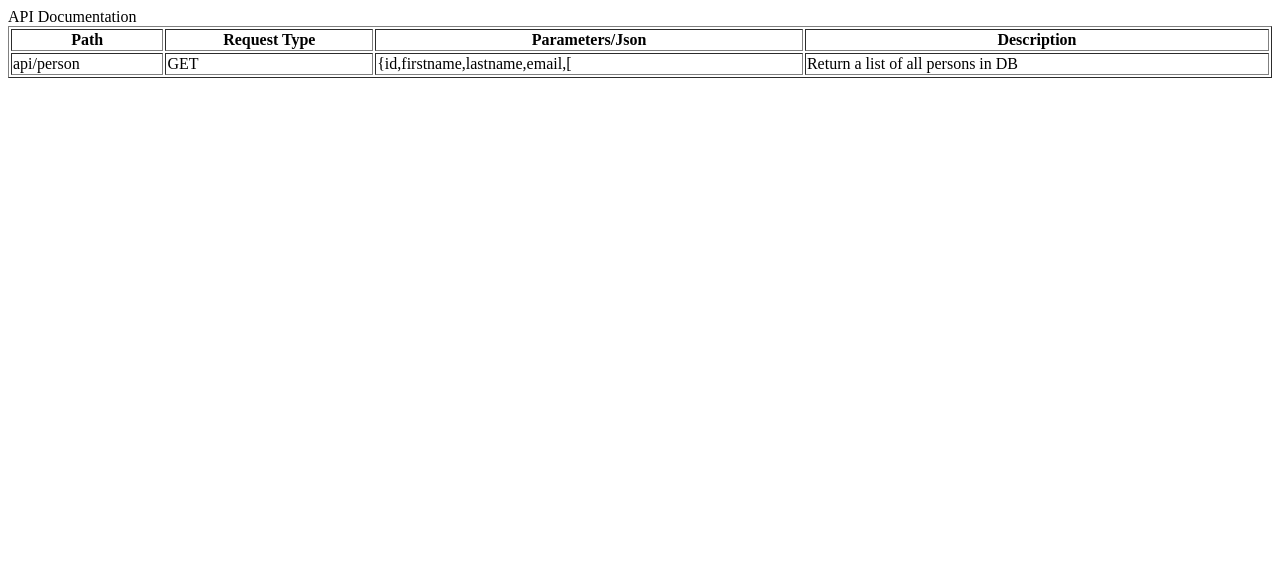
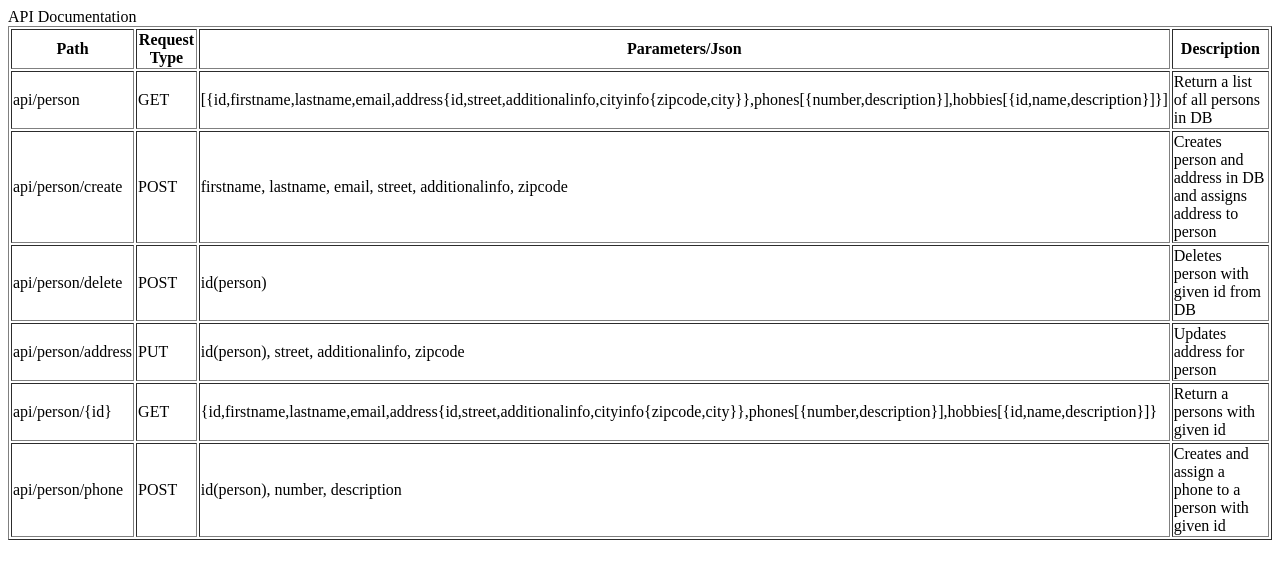
Before and after one commit to masterdagon/CA2, a plain HTML site: page web/apidocumentation.html in a window 1280 px wide. Drawn offline with Linux system fonts and the light colour scheme.

Commit message:
api documentation

```diff
--- a/web/apidocumentation.html
+++ b/web/apidocumentation.html
@@ -23,8 +23,38 @@ and open the template in the editor.
             <tr>
                 <td>api/person</td>
                 <td>GET</td>
-                <td>{id,firstname,lastname,email,[</td>
+                <td>[{id,firstname,lastname,email,address{id,street,additionalinfo,cityinfo{zipcode,city}},phones[{number,description}],hobbies[{id,name,description}]}]</td>
                 <td>Return a list of all persons in DB</td>
+            </tr>
+            <tr>
+                <td>api/person/create</td>
+                <td>POST</td>
+                <td>firstname, lastname, email, street, additionalinfo, zipcode</td>
+                <td>Creates person and address in DB and assigns address to person</td>
+            </tr>
+            <tr>
+                <td>api/person/delete</td>
+                <td>POST</td>
+                <td>id(person)</td>
+                <td>Deletes person with given id from DB</td>
+            </tr>
+            <tr>
+                <td>api/person/address</td>
+                <td>PUT</td>
+                <td>id(person), street, additionalinfo, zipcode</td>
+                <td>Updates address for person</td>
+            </tr>
+            <tr>
+                <td>api/person/{id}</td>
+                <td>GET</td>
+                <td>{id,firstname,lastname,email,address{id,street,additionalinfo,cityinfo{zipcode,city}},phones[{number,description}],hobbies[{id,name,description}]}</td>
+                <td>Return a persons with given id</td>
+            </tr>
+            <tr>
+                <td>api/person/phone</td>
+                <td>POST</td>
+                <td>id(person), number, description</td>
+                <td>Creates and assign a phone to a person with given id</td>
             </tr>
         </tbody>
     </table>
```
Also changed, not shown: web/WEB-INF/apidocumentation.html (deleted, +0 -32 lines).
